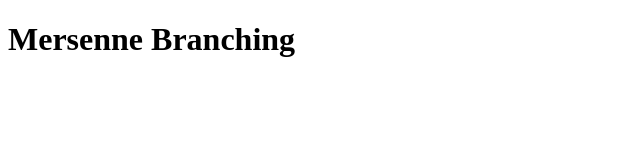
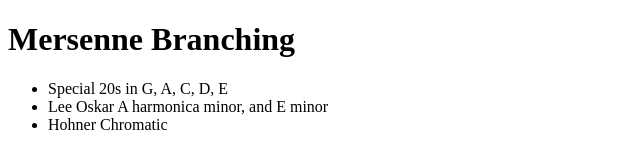
Before and after one commit to digitalPlaid/mersenne-git-branching, a plain HTML site: page index.html in a window 1280 px wide. Shown: the whole page, without its empty margins (0-640 px from the left). Drawn offline with Linux system fonts and the light colour scheme.

Commit message:
Add a list of harmonicas

```diff
--- a/index.html
+++ b/index.html
@@ -8,5 +8,11 @@
 </head>
 <body>
     <h1>Mersenne Branching</h1>
+
+    <ul>
+        <li>Special 20s in G, A, C, D, E</li>
+        <li>Lee Oskar A harmonica minor, and E minor</li>
+        <li>Hohner Chromatic</li>
+    </ul>
 </body>
 </html>
```
Also changed, not shown: 1 other file.
